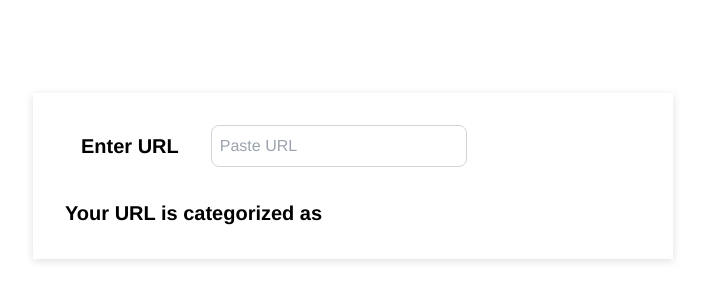
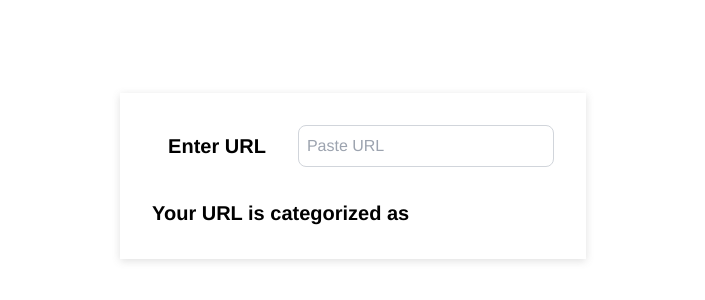
Before and after one commit to gayathri-16/RSS-feed-finder, a Vue app: page / in a window 1280 px wide. Shown: the part 224-524 px from the top of the page, without its empty margins (287-992 px from the left). Built offline with nearby package versions, Linux system fonts and the light colour scheme.

Commit message:
ui Updated

```diff
--- a/src/components/HelloWorld.vue
+++ b/src/components/HelloWorld.vue
@@ -1,6 +1,6 @@
 <template>
   <div class="flex items-center justify-center h-screen"> <!-- Parent container -->
-    <div class="flex items-start px-4 h-auto flex-col w-full sm:w-11/12 md:w-3/4 lg:w-1/2 justify-start py-4 shadow-custom">
+    <div class="flex items-start px-4 h-auto flex-col w-full m-4 sm:w-11/12 md:w-auto lg:w-auto justify-start py-4 shadow-custom">
       <div class="flex flex-col px-4 sm:flex-row sm:items-start lg:items-center justify-start py-4">
         <label for="url" class="sm:px-4 font-bold text-xl">Enter URL</label>
         <input
```
